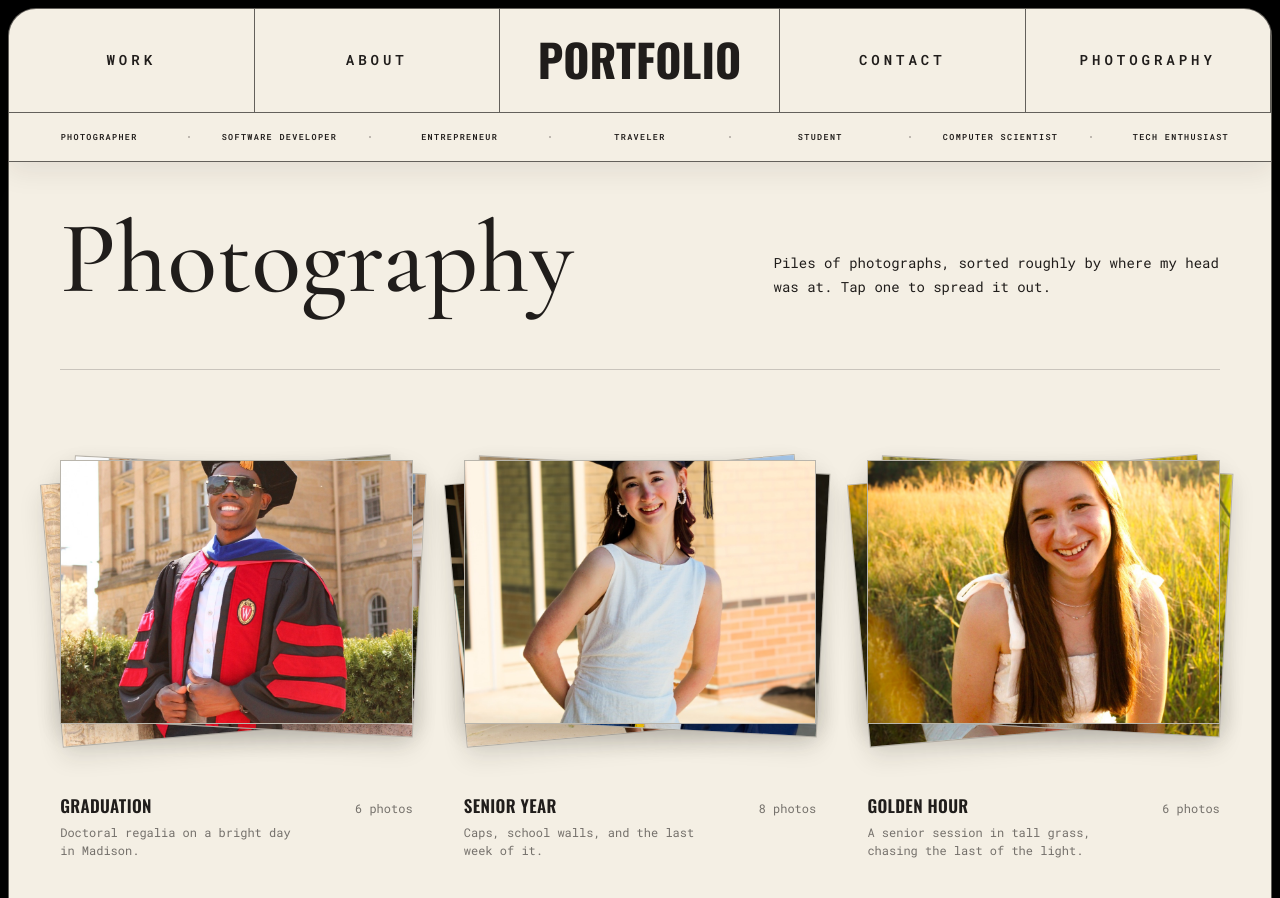
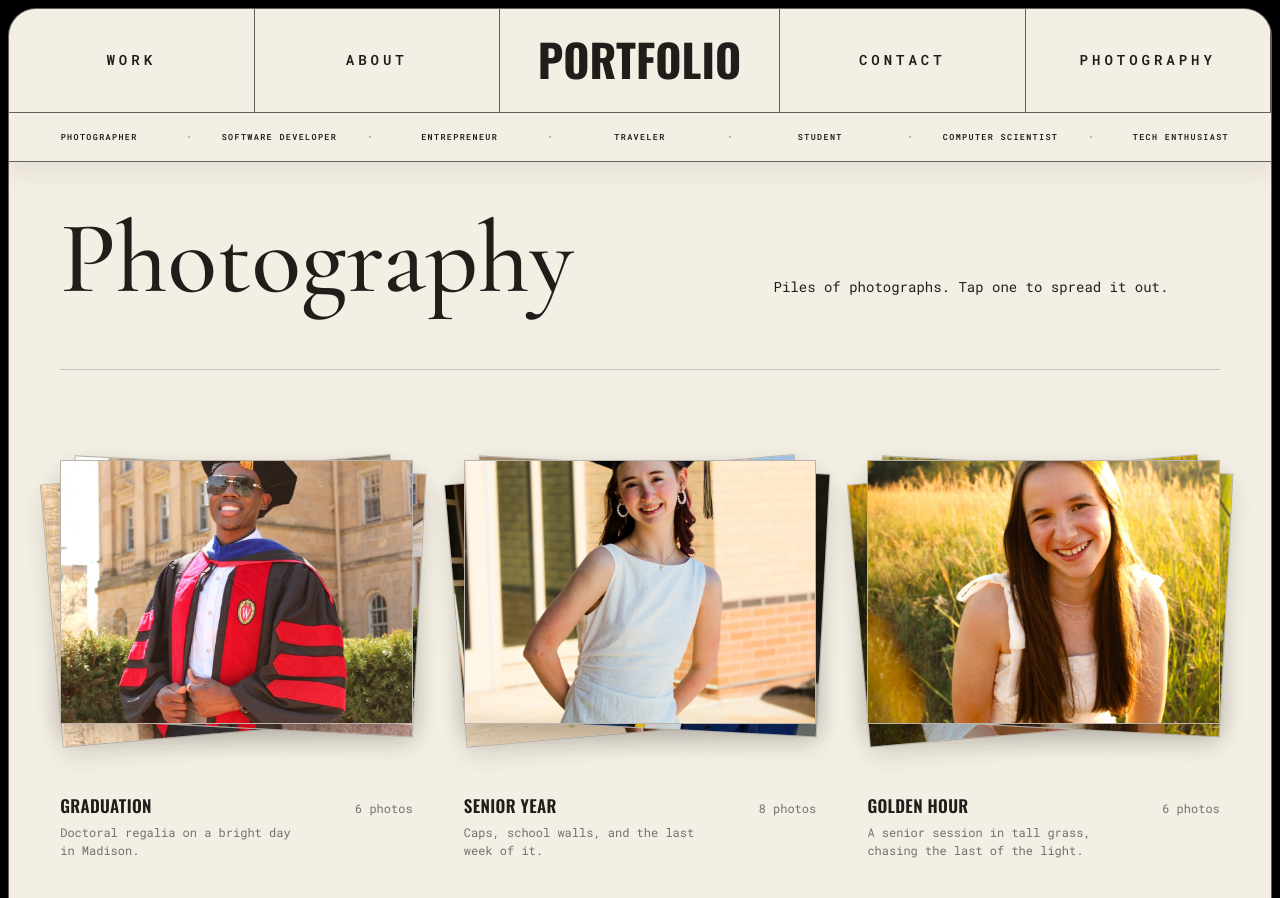
Before and after one commit to PrishaTHE-PRO/Portfolio, a website built with Vite: page photography.html in a window 1280 px wide. Shown: the top 898 px of the page. Built offline with nearby package versions, Linux system fonts and the light colour scheme.

Commit message:
Trim the Photography lead
Co-Authored-By: Claude Opus 5 <noreply@anthropic.com>

```diff
--- a/photography.html
+++ b/photography.html
@@ -61,8 +61,7 @@
     <header class="about__intro">
       <h1 class="about__title">Photography</h1>
       <p class="about__lead">
-        Piles of photographs, sorted roughly by where my head was at.
-        Tap one to spread it out.
+        Piles of photographs. Tap one to spread it out.
       </p>
     </header>
 
```
